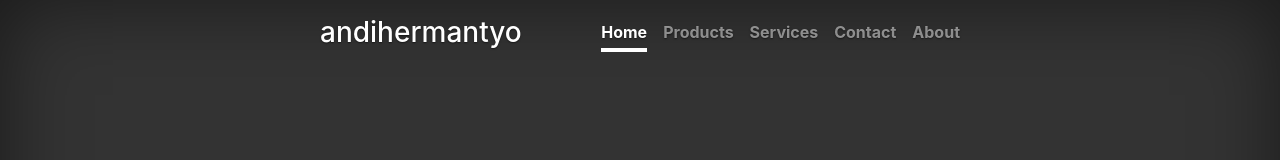
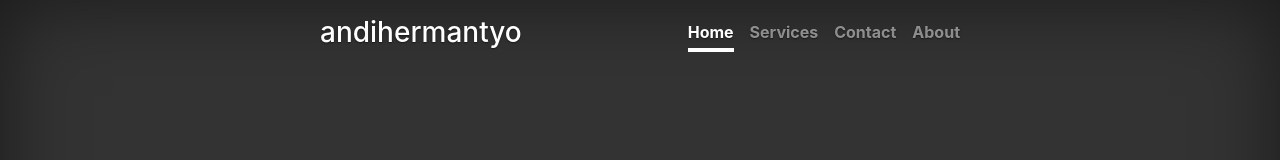
Before and after one commit to andihermantyo/andihermantyo.com, a React (Create React App) app: page / in a window 1280 px wide. Shown: the top 160 px of the page. Built offline with nearby package versions, Linux system fonts and the light colour scheme.

Commit message:
Delete component 'view/Products'

```diff
--- a/src/Router.jsx
+++ b/src/Router.jsx
@@ -1,6 +1,5 @@
 import React from 'react';
 import Home from './views/Home';
-import Products from './views/Products';
 import Services from './views/Services';
 import Contact from './views/Contact';
 import About from './views/About';
@@ -9,7 +8,6 @@ import { Route } from 'react-router-dom';
 const Router = () => (
   <>
     <Route exact path="/" component={Home} />
-    <Route path="/products" component={Products} />
     <Route path="/services" component={Services} />
     <Route path="/contact" component={Contact} />
     <Route path="/about" component={About} />
--- a/src/components/Nav.jsx
+++ b/src/components/Nav.jsx
@@ -4,7 +4,6 @@ import { NavLink } from 'react-router-dom';
 const Nav = () => (
   <nav className="nav nav-masthead justify-content-center">
     <NavLink exact to="/" className="nav-link">Home</NavLink>
-    <NavLink to="/products" className="nav-link">Products</NavLink>
     <NavLink to="/services" className="nav-link">Services</NavLink>
     <NavLink to="/contact" className="nav-link">Contact</NavLink>
     <NavLink to="/about" className="nav-link">About</NavLink>
--- a/src/views/Products.jsx
+++ /dev/null
@@ -1,9 +0,0 @@
-import React from 'react';
-
-const Products = () => (
-  <div>
-  	<h1>This is a product page</h1>
-  </div>
-);
-
-export default Products;
```
